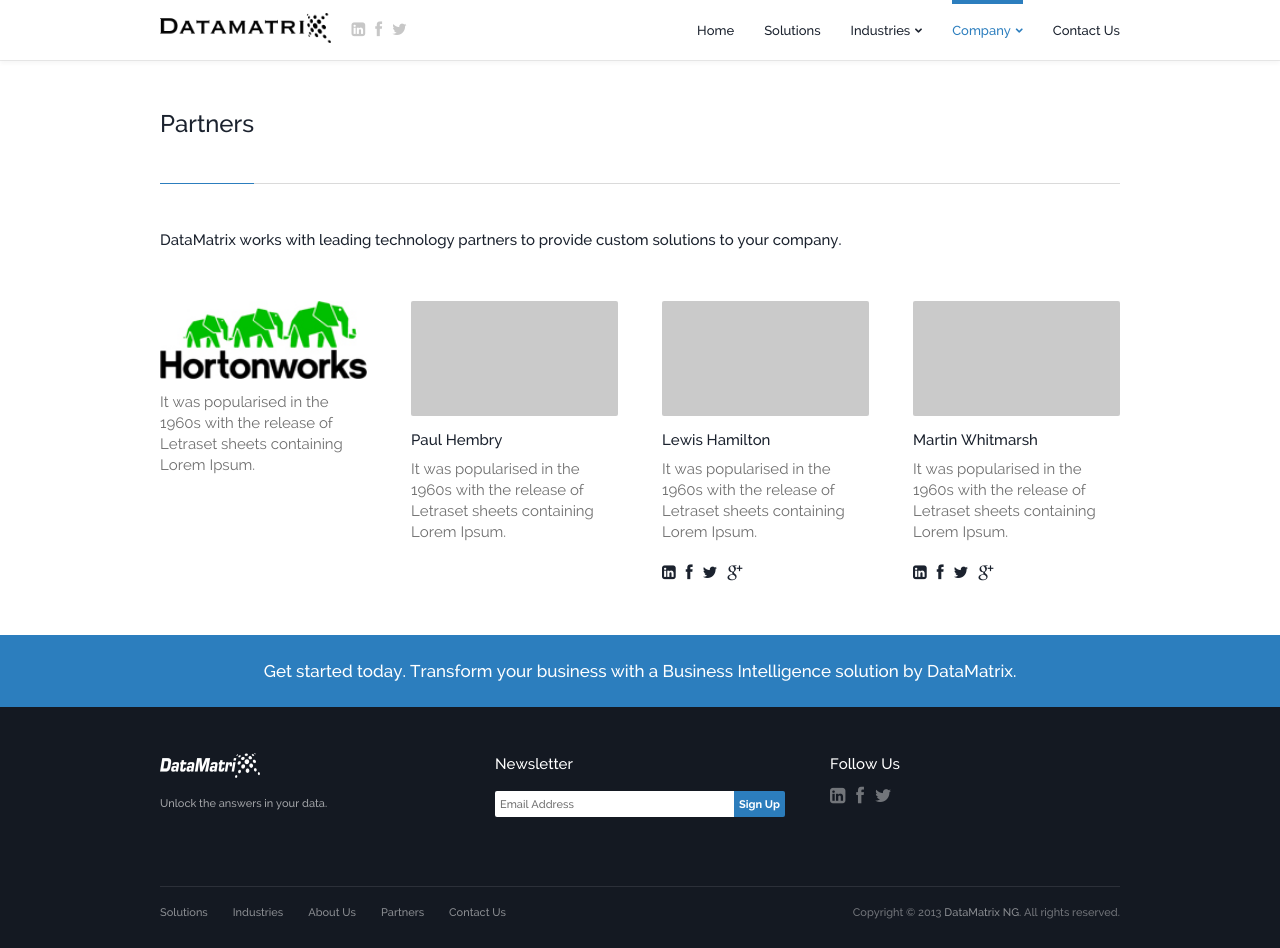
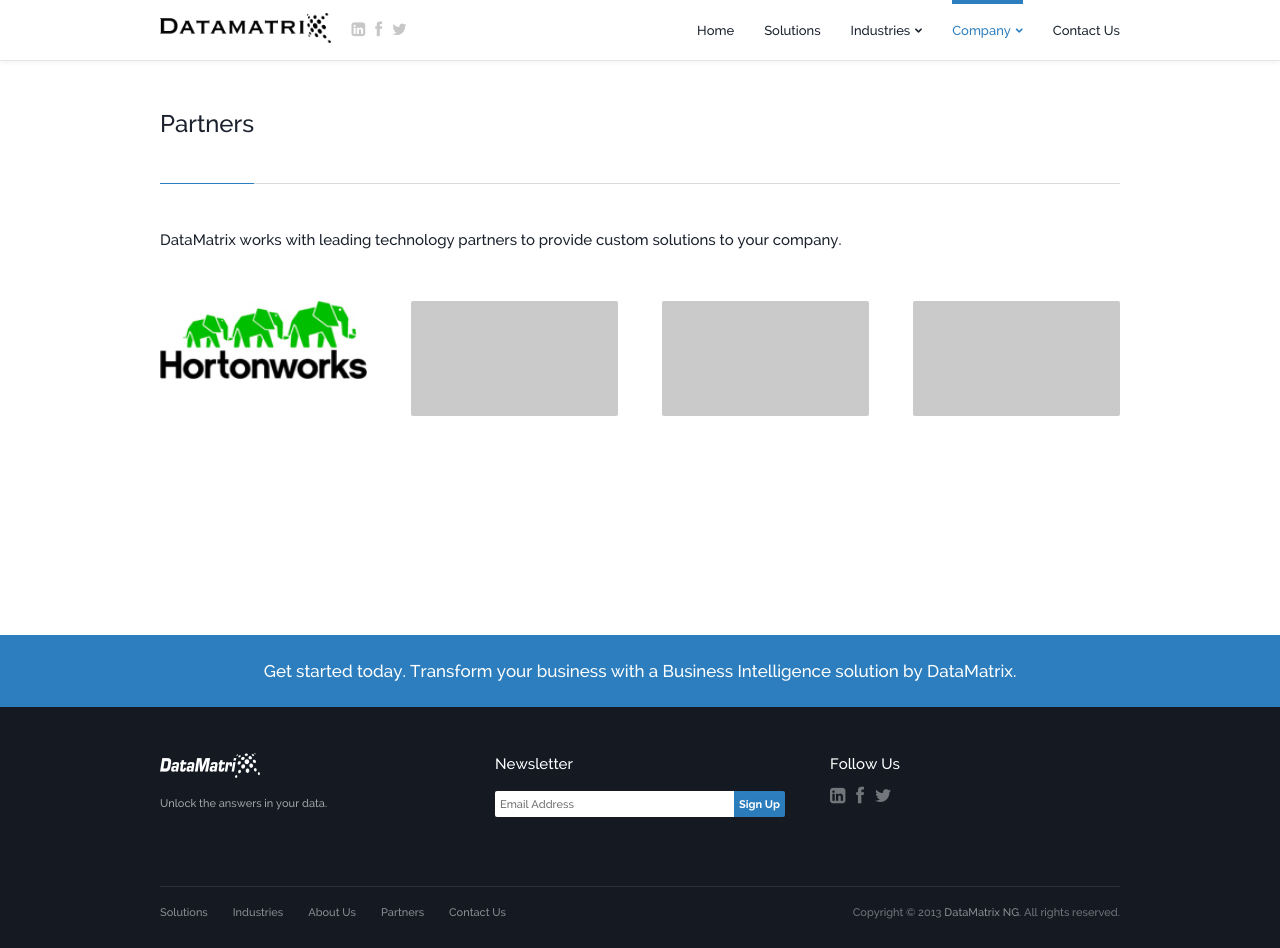
Before and after one commit to dtmtx/dtmtx.github.io, a Jekyll site: the page built from partners.html, in a window 1280 px wide and 948 px high. Built offline with Jekyll 4.4.1, drawn with Linux system fonts in a browser that asks for light colours; Markdown is read by kramdown in place of the engine named in the settings.

Commit message:
content update

```diff
--- a/partners.html
+++ b/partners.html
@@ -68,7 +68,7 @@ menugroup: company
 							<!-- Title -->
 							<!--h3>Chief Whitecloud</h3-->
 							<!-- Excerpt -->
-							<p>It was popularised in the 1960s with the release of Letraset sheets containing Lorem Ipsum.</p>
+							<!--p>It was popularised in the 1960s with the release of Letraset sheets containing Lorem Ipsum.</p-->
 							<!-- Social -->
 							<!--ul class="social">
 								<li>
@@ -98,9 +98,9 @@ menugroup: company
 								<img alt="" src="images/placeholders/placeholder-large.jpg" class="fullwidth"/>
 							</div>
 							<!-- Title -->
-							<h3>Paul Hembry</h3>
+							<!--h3>Paul Hembry</h3-->
 							<!-- Excerpt -->
-							<p>It was popularised in the 1960s with the release of Letraset sheets containing Lorem Ipsum.</p>
+							<!--p>It was popularised in the 1960s with the release of Letraset sheets containing Lorem Ipsum.</p-->
 							<!-- Social -->
 							<!--ul class="social">
 								<li>
@@ -130,25 +130,11 @@ menugroup: company
 								<img alt="" src="images/placeholders/placeholder-large.jpg" class="fullwidth"/>
 							</div>
 							<!-- Title -->
-							<h3>Lewis Hamilton</h3>
+							<!--h3>Lewis Hamilton</h3-->
 							<!-- Excerpt -->
-							<p>It was popularised in the 1960s with the release of Letraset sheets containing Lorem Ipsum.</p>
+							<!--p>It was popularised in the 1960s with the release of Letraset sheets containing Lorem Ipsum.</p-->
 							<!-- Social -->
-							<ul class="social">
-								<li>
-									<a href="#"><i class="fa fa-linkedin-square"></i><div class="tooltip">LinkedIn</div></a>
-								</li>
-								<li>
-									<a href="#"><i class="fa fa-facebook"></i><div class="tooltip">Facebook</div></a>
-								</li>
-								<li>
-									<a href="#"><i class="fa fa-twitter"></i><div class="tooltip">Twitter</div></a>
-								</li>
-								<li>
-									<a href="#"><i class="fa fa-google-plus"></i><div class="tooltip">Google+</div></a>
-								</li>
-							</ul>
-						</li>
+
 						<!-- ~~~~~~~~~~~~~~~~~~~~~~~~~~~~~~~ -->
 						<!-- END One Fourth -->
 						<!-- ~~~~~~~~~~~~~~~~~~~~~~~~~~~~~~~ -->
@@ -162,24 +148,11 @@ menugroup: company
 								<img alt="" src="images/placeholders/placeholder-large.jpg" class="fullwidth"/>
 							</div>
 							<!-- Title -->
-							<h3>Martin Whitmarsh</h3>
+							<!--h3>Martin Whitmarsh</h3-->
 							<!-- Excerpt -->
-							<p>It was popularised in the 1960s with the release of Letraset sheets containing Lorem Ipsum.</p>
+							<!--p>It was popularised in the 1960s with the release of Letraset sheets containing Lorem Ipsum.</p-->
 							<!-- Social -->
-							<ul class="social">
-								<li>
-									<a href="#"><i class="fa fa-linkedin-square"></i><div class="tooltip">LinkedIn</div></a>
-								</li>
-								<li>
-									<a href="#"><i class="fa fa-facebook"></i><div class="tooltip">Facebook</div></a>
-								</li>
-								<li>
-									<a href="#"><i class="fa fa-twitter"></i><div class="tooltip">Twitter</div></a>
-								</li>
-								<li>
-									<a href="#"><i class="fa fa-google-plus"></i><div class="tooltip">Google+</div></a>
-								</li>
-							</ul>
+
 						</li>
 						<!-- ~~~~~~~~~~~~~~~~~~~~~~~~~~~~~~~ -->
 						<!-- END One Fourth -->
```
